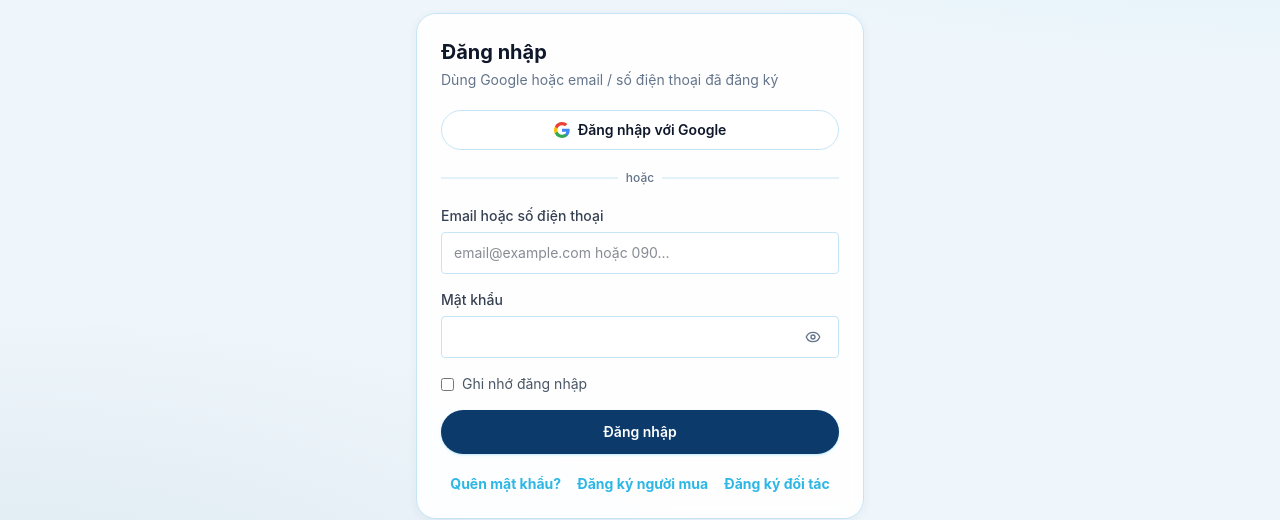
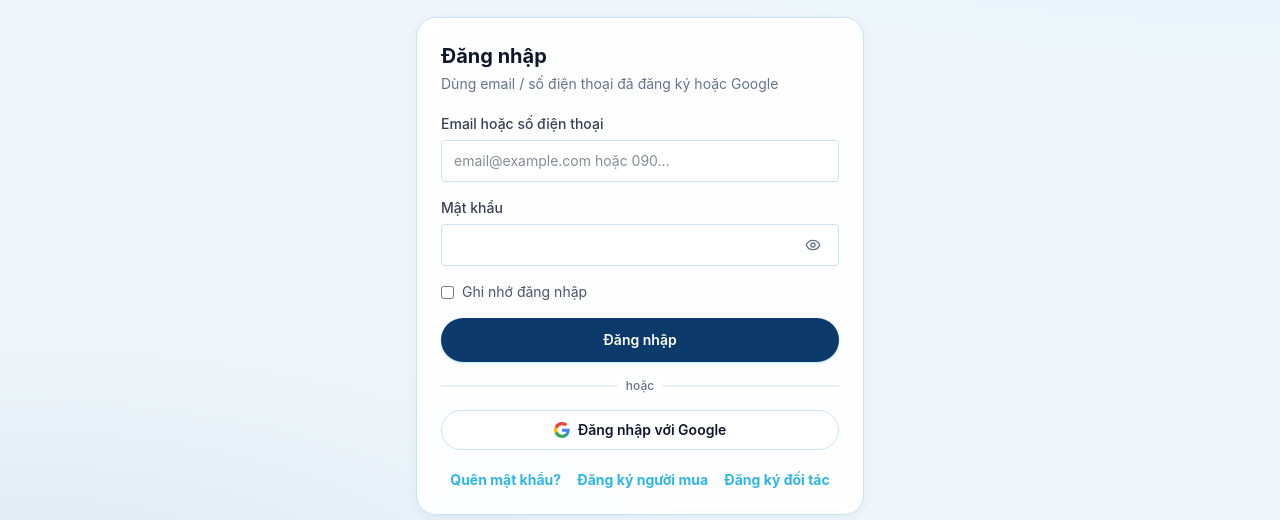
Before and after one commit to langdaihoc-org/langdaihoc, a React (Vite) app in the folder apps/web/: page /auth/login in a window 1280 px wide. Shown: the part 168-688 px from the top of the page. Built offline with nearby package versions, Linux system fonts and the light colour scheme; no server answers.

Commit message:
Move Google login button below email/password form.
Co-authored-by: Cursor <cursoragent@cursor.com>

```diff
--- a/apps/web/src/pages/auth/login-page.tsx
+++ b/apps/web/src/pages/auth/login-page.tsx
@@ -132,8 +132,8 @@ export function LoginPage() {
   };
 
   return (
-    <AuthLayout title="Đăng nhập" subtitle="Dùng Google hoặc email / số điện thoại đã đăng ký">
-      <div className="space-y-4">
+    <AuthLayout title="Đăng nhập" subtitle="Dùng email / số điện thoại đã đăng ký hoặc Google">
+      <form onSubmit={onSubmit} className="space-y-4">
         {info && <Alert variant="success">{info}</Alert>}
         {error && <Alert variant="error">{error}</Alert>}
         {needsVerify && (
@@ -145,24 +145,6 @@ export function LoginPage() {
           </Alert>
         )}
 
-        <Button
-          type="button"
-          variant="outline"
-          className="w-full gap-2"
-          loading={googleLoading}
-          onClick={() => void onGoogleLogin()}
-        >
-          <GoogleGlyph />
-          Đăng nhập với Google
-        </Button>
-
-        <div className="relative py-1 text-center text-xs font-medium text-[var(--color-muted)]">
-          <span className="relative z-10 bg-white px-2">hoặc</span>
-          <span className="absolute inset-x-0 top-1/2 h-px -translate-y-1/2 bg-[var(--color-line)]" />
-        </div>
-      </div>
-
-      <form onSubmit={onSubmit} className="mt-4 space-y-4">
         <Input
           label="Email hoặc số điện thoại"
           type="text"
@@ -186,6 +168,22 @@ export function LoginPage() {
 
         <SubmitRow loading={isSubmitting} label="Đăng nhập" />
       </form>
+
+      <div className="relative my-4 text-center text-xs font-medium text-[var(--color-muted)]">
+        <span className="relative z-10 bg-white px-2">hoặc</span>
+        <span className="absolute inset-x-0 top-1/2 h-px -translate-y-1/2 bg-[var(--color-line)]" />
+      </div>
+
+      <Button
+        type="button"
+        variant="outline"
+        className="w-full gap-2"
+        loading={googleLoading}
+        onClick={() => void onGoogleLogin()}
+      >
+        <GoogleGlyph />
+        Đăng nhập với Google
+      </Button>
 
       <AuthFooterLinks
         links={[
```
